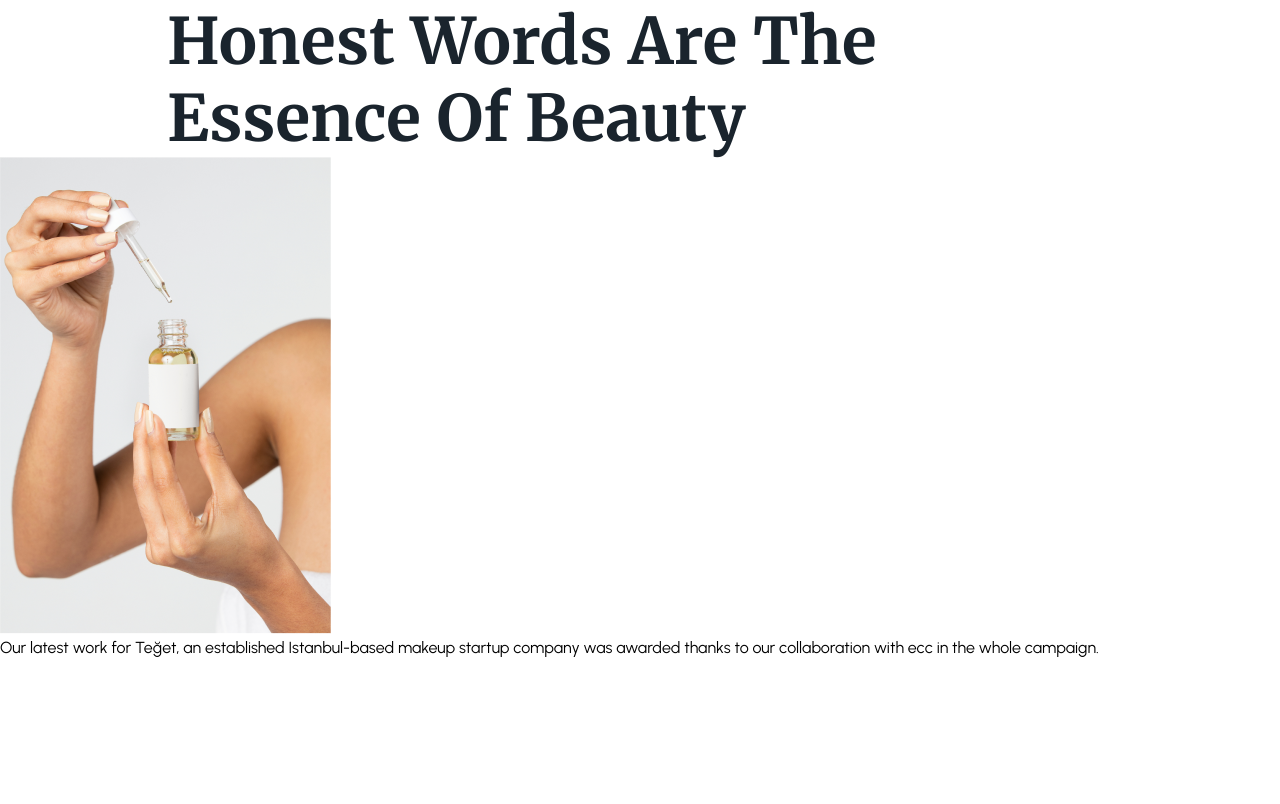
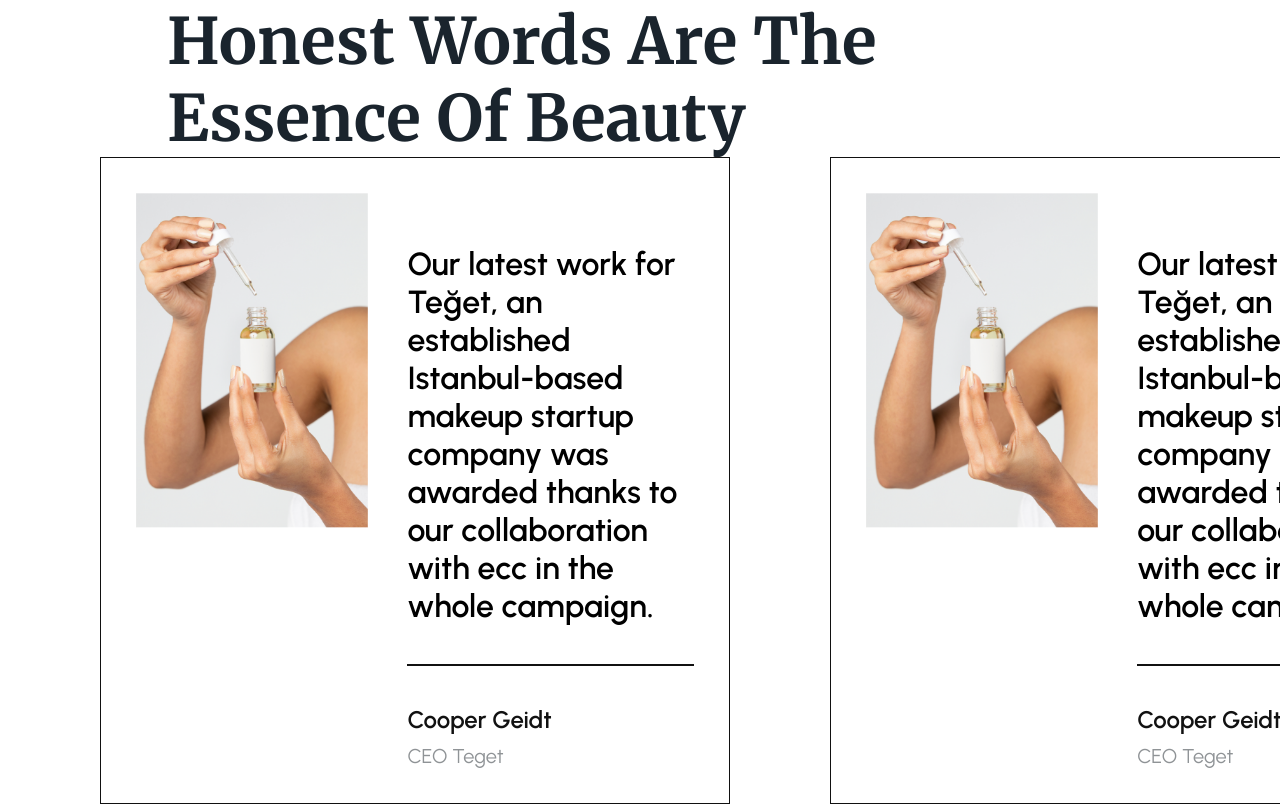
Before and after one commit to kkishan1230/ecc-homepage, a plain HTML site: page index.html in a window 1280 px wide. Shown: the part 4996-5800 px from the top of the page. Before the commit the page ends 5653 px from the top, so only its background shows below. Drawn offline with nearby package versions, Linux system fonts and the light colour scheme.

Commit message:
box carousel

```diff
--- a/assets/js/index.js
+++ b/assets/js/index.js
@@ -1,3 +1,4 @@
+$(document).ready(function () {
   $(".home-card-carousel .carousel").slick({
     infinite: false,
     slidesToShow: 3,
@@ -6,3 +7,12 @@ $(".home-card-carousel .carousel").slick({
     prevArrow: `<button class="prev-arrow flex align-center justify-center"><img src="./assets/images/home-page/prevBlackArrow.svg" /></button>`,
     nextArrow: `<button class="next-arrow flex align-center justify-center"><img src="./assets/images/home-page/nextBlackArrow.svg" /></button>`,
   });
+  // box carousel
+  $(".box-carousel-container").slick({
+    infinite: false,
+    slidesToShow: 1,
+    slidesToScroll: 1,
+    arrows: false,
+    centerMode: true,
+  });
+});
--- a/assets/style/style.css
+++ b/assets/style/style.css
@@ -567,3 +567,45 @@ button {
   margin-left: 167px;
   max-width: 906px;
 }
+.home-box-carousel .box {
+  width: 49.2vw !important;
+  margin-inline: auto;
+  background: #ffffff;
+  border: 1px solid #111111;
+  padding: 35px;
+  display: flex;
+  margin-inline: 50px;
+}
+
+.home-box-carousel .text {
+  font-family: "Urbanist";
+  font-style: normal;
+  font-weight: 600;
+  font-size: 32px;
+  line-height: 38px;
+  margin-bottom: 39px;
+}
+
+.home-box-carousel .hr {
+  border: 1px solid #111111;
+  margin-bottom: 39px;
+}
+
+.home-box-carousel .name {
+  font-weight: 600;
+  font-size: 24px;
+  line-height: 29px;
+  color: #111111;
+  margin-bottom: 10px;
+}
+.home-box-carousel .designation {
+  font-weight: 400;
+  font-size: 20px;
+  line-height: 24px;
+  color: #8f9396;
+}
+
+.home-box-carousel .text-container {
+  padding-left: 39px;
+  padding-top: 52px;
+}
--- a/index.html
+++ b/index.html
@@ -292,11 +292,12 @@
       <section class="home-box-carousel">
         <h2 class="head">Honest Words are the Essence Of Beauty</h2>
         <div class="box-carousel-container">
+          <!-- box1 -->
           <div class="box flex">
-            <div>
+            <div class="col-sm-5">
               <img src="./assets/images/home-page/section5Img1.png" />
             </div>
-            <div class="text-container">
+            <div class="text-container col-sm-7">
               <div class="text urbanist">
                 Our latest work for Teğet, an established Istanbul-based makeup
                 startup company was awarded thanks to our collaboration with ecc
@@ -304,11 +305,48 @@
               </div>
               <div class="hr"></div>
               <div class="name-designation">
-                <div class="name"></div>
-                <div class="designation"></div>
+                <div class="name urbanist">Cooper Geidt</div>
+                <div class="designation urbanist">CEO Teget</div>
               </div>
             </div>
           </div>
+          <!-- box2 -->
+          <div class="box flex">
+            <div class="col-sm-5">
+              <img src="./assets/images/home-page/section5Img1.png" />
+            </div>
+            <div class="text-container col-sm-7">
+              <div class="text urbanist">
+                Our latest work for Teğet, an established Istanbul-based makeup
+                startup company was awarded thanks to our collaboration with ecc
+                in the whole campaign.
+              </div>
+              <div class="hr"></div>
+              <div class="name-designation">
+                <div class="name urbanist">Cooper Geidt</div>
+                <div class="designation urbanist">CEO Teget</div>
+              </div>
+            </div>
+          </div>
+          <!-- box3 -->
+          <div class="box flex">
+            <div class="col-sm-5">
+              <img src="./assets/images/home-page/section5Img1.png" />
+            </div>
+            <div class="text-container col-sm-7">
+              <div class="text urbanist">
+                Our latest work for Teğet, an established Istanbul-based makeup
+                startup company was awarded thanks to our collaboration with ecc
+                in the whole campaign.
+              </div>
+              <div class="hr"></div>
+              <div class="name-designation">
+                <div class="name urbanist">Cooper Geidt</div>
+                <div class="designation urbanist">CEO Teget</div>
+              </div>
+            </div>
+          </div>
+          <!--  -->
         </div>
       </section>
     </main>
```
Lines whose indentation alone changed are shown as unchanged.
